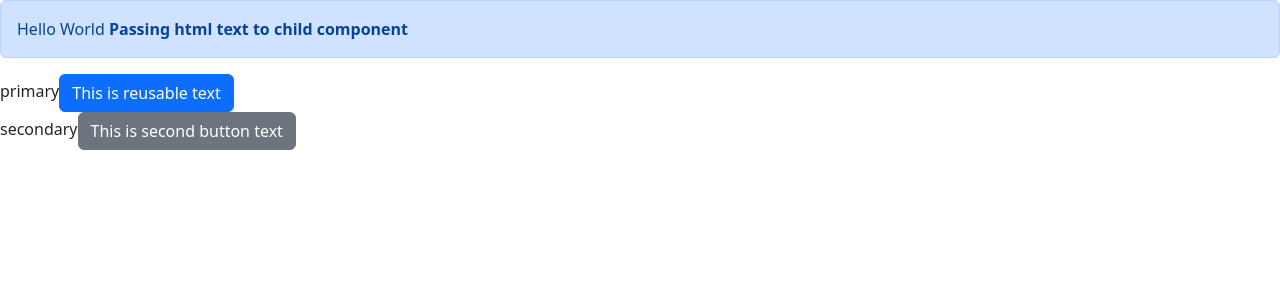
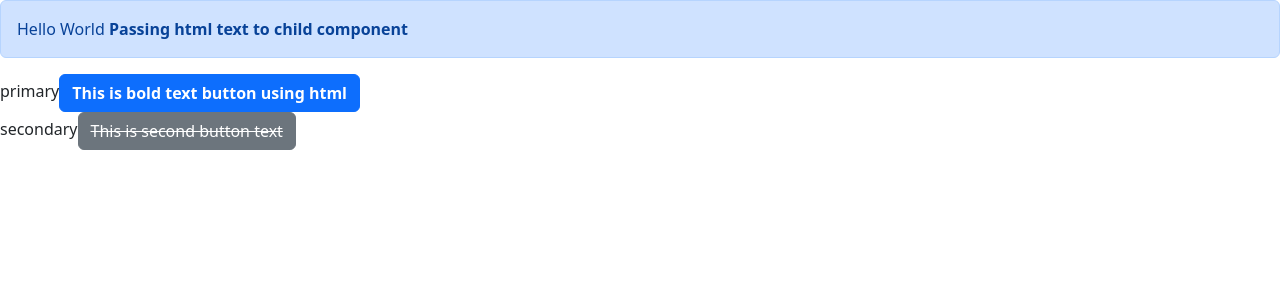
Before and after one commit to Murugananthstr/React18WithTypeScript, a React (Vite) app in the folder react-app/: page / in a window 1280 px wide. Shown: the top 300 px of the page. Built offline with nearby package versions, Linux system fonts and the light colour scheme.

Commit message:
Reusable button component passing html as children prop to child component

```diff
--- a/react-app/src/App.tsx
+++ b/react-app/src/App.tsx
@@ -8,8 +8,12 @@ function App() {
         Hello World<strong> Passing html text to child component</strong>
       </Alert>
       {/* forced to provide only (property) Props.buttonColor: "primary" | "secondary" | "success" | "danger" | "warning" | "info" | "light" | "dark" */}
-      <Button buttonColor="primary">This is reusable text</Button>
-      <Button buttonColor="secondary">This is second button text</Button>
+      <Button buttonColor="primary" onClick={() => console.log("Clicked")}>
+        <strong>This is bold text button using html</strong>
+      </Button>
+      <Button buttonColor="secondary" onClick={() => console.log("Clicked")}>
+        <s>This is second button text</s>
+      </Button>
     </div>
   );
 }
--- a/react-app/src/components/Button.tsx
+++ b/react-app/src/components/Button.tsx
@@ -9,13 +9,18 @@ interface Props {
     | "light"
     | "dark";
   children: string;
+  onClick: () => void;
 }
 
-const Button = ({ buttonColor, children }: Props) => {
+const Button = ({ buttonColor, children, onClick }: Props) => {
   return (
     <div>
       {buttonColor}
-      <button type="button" className={"btn btn-" + buttonColor}>
+      <button
+        type="button"
+        className={"btn btn-" + buttonColor}
+        onClick={onClick}
+      >
         {children}
       </button>
     </div>
```
